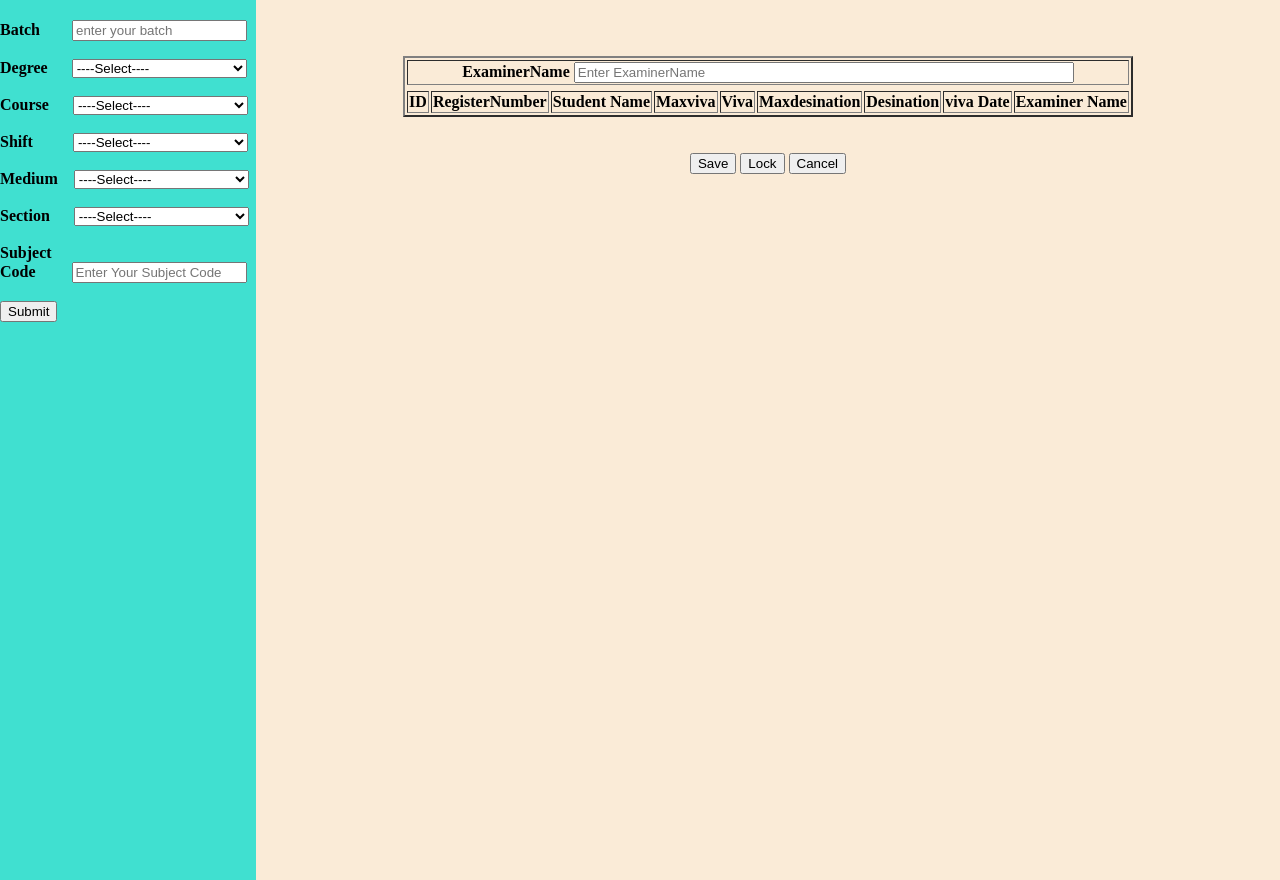
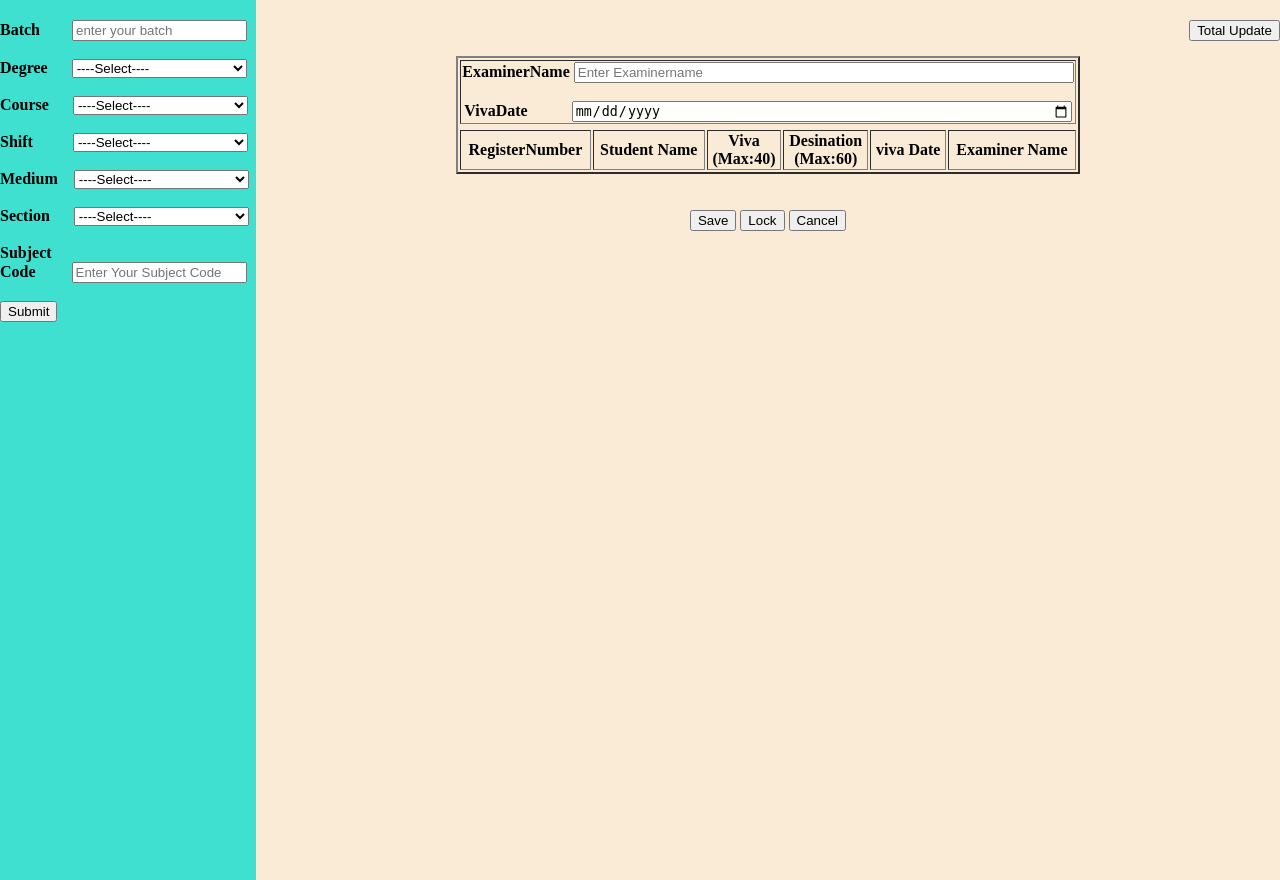
Before and after one commit to ShaluBaby143/collegemarksheet, a PHP site: page / in a window 1280 px wide. Run offline with PHP 8.4, Linux system fonts and the light colour scheme.

Commit message:
Add files via upload

```diff
--- a/index.php
+++ b/index.php
@@ -66,21 +66,22 @@
 
 <div class="split right">
   <form action="" method="post">
+    <button type="submit" name="submit" value="check" style="float: right;">Total Update</button>
   <center>
     <table border="2">
-      <tr><td colspan="11">
+      <tr><td colspan="8">
         <center><label for="examinername"><strong>ExaminerName</strong></label>
-  <input type="text" name="examinername" id="examinername" placeholder="Enter ExaminerName" style="width: 500px;" /></td></tr></center>
+        <input type="text" id="examinername" name="examinername"  placeholder="Enter Examinername" style="width:500px;">
+  <br><br>
+        <center><label for="vivadate"><strong>VivaDate</strong></label>&nbsp;&nbsp;&nbsp;&nbsp;&nbsp;&nbsp;&nbsp;&nbsp;&nbsp;&nbsp;
+      <input type="date" id="vivadate" name="vivadate" value="vivadate" style="width:500px;"></td></tr>
   <br><br>
   <tr></tr><tr></tr>
 <tr>
-        <th>ID</th>
         <th>RegisterNumber</th>
         <th>Student Name </th>
-        <th>Maxviva </th>
-        <th>Viva</th>
-        <th>Maxdesination</th>
-        <th>Desination</th>
+        <th>Viva<br>(Max:40)</th>
+        <th>Desination<br>(Max:60)</th>
         <th>viva Date</th>
         <th>Examiner Name</th>
       </tr>
@@ -98,7 +99,7 @@ if(isset($_POST['submit']))
   $medium = $_POST['medium'];
   $section = $_POST['section'];
   $subjectcode = $_POST['subjectcode'];
-  $query = "SELECT sid,registernumber,studentname,maxviva,maxdesination,viva,desination,vivadate,examinername FROM marksheetstudentdetails WHERE batch='$batch' AND degree='$degree' AND course='$course' AND shift='$shift' AND medium='$medium' AND section='$section' AND subjectcode='$subjectcode'";
+  $query = "SELECT registernumber,studentname,viva,desination,vivadate,examinername FROM marksheetstudentdetails WHERE batch='$batch' AND degree='$degree' AND course='$course' AND shift='$shift' AND medium='$medium' AND section='$section' AND subjectcode='$subjectcode'";
   //echo $query;
   $selectresult = mysqli_query($conn,$query);
   while ($row = mysqli_fetch_assoc($selectresult))
@@ -106,18 +107,15 @@ if(isset($_POST['submit']))
     GLOBAL $i;
     ?>
       <tr>
-        <td><input type="text" id="sid" name="<?php echo "sid".$i;?>" value="<?php echo isset($_POST['sid']) ? $_POST['sid'] : $row['sid'] ?>"  readonly style="border-style:none;outline:none;background-color:transparent; width:25px;"></td>
         <td><input type="text" id="registernumber" name="<?php echo "registernumber".$i;?>" value="<?php echo $row['registernumber'];?>" readonly style="border-style:none;outline:none;background-color:transparent; width:100px;"></td>
         <input type="hidden" name="ivalue" value="<?php echo $i;?>" readonly style="border-style:none;outline:none;background-color:transparent;">
         <td><input type="text" id="studentname" name="studentname" value="<?php echo $row['studentname'];?>" readonly style="border-style:none;outline:none;background-color:transparent; width:150px;"></td>
-        <td><input type="text" id="maxviva" name="maxviva" value="<?php echo $row['maxviva'];?>" readonly style="border-style:none;outline:none;background-color:transparent; width:25px;"></td>
         <td><input type="text" id="viva"  name="<?php echo "viva".$i;?>" value="<?php echo $row['viva'];?>" style="border-style:none;outline:none;background-color:transparent; width:50px;"></td>
-        <td><input type="text" id="maxdesination" name="maxdesination" value="<?php echo $row['maxdesination'];?>" readonly style="border-style:none;outline:none;background-color:transparent; width:100px;"></td>
         <td><input type="text" id="desination"  name="<?php echo "desination".$i;?>" value="<?php echo $row['desination'];?>"  style="border-style:none;outline:none;background-color:transparent; width:50px;"></td>
         <td><input type="date" id="vivadate" name="<?php echo "vivadate".$i;?>" value="<?php echo $row['vivadate'];?>" style="border-style:none;outline:none;background-color:transparent; width:125px;"></td>
-        <td><input type="text" id="examinername" name="<?php echo "examinername".$i;?>" value="<?php echo $row['examinername'];?>"  style="border-style:none;outline:none;background-color:transparent; width:125px;"></td>
+        <td ><input type="text" id="examinername" name="<?php echo "examinername".$i;?>" value="<?php echo $row['examinername'];?>"  style="border-style:none;outline:none;background-color:transparent; width:150px;"></td>
         <td><button type="submit" name="submit" value="<?php echo "update".$i;?>">Update</button></td>
-        <td><input type="checkbox" name="checkbox[]" value="<?php echo $row['sid'];?>"></td>
+        <td><input type="checkbox" name="checkbox[]" value="<?php echo $row['registernumber'];?>"></td>
       </tr>
     <?php
   $i++;
@@ -137,26 +135,41 @@ if(isset($_POST['submit']))
   if(isset($_POST['checkbox']))
   {
     //print_r($_POST['checkbox']);
-    $set = "SELECT sid,registernumber,studentname,maxviva,maxdesination,viva,desination,vivadate,examinername FROM marksheetstudentdetails WHERE
-    sid IN (".$var.")";
+    GLOBAL $i;
+  //echo $i;
+  for($j=1;$j<=$_POST['ivalue'];$j++)
+  {
+  $val ='viva'.$j;
+  $viva = $_POST[$val];
+  $des = 'desination'.$j;
+  $desination = $_POST[$des];
+  $vi = 'vivadate'.$j;
+  $vivadate = $_POST[$vi];
+  $exam = 'examinername'.$j;
+  $examinername = $_POST[$exam];
+  }
+  if($viva != "" && $desination != "" && $vivadate != "" && $examinername != "")
+    {
+    $set = "SELECT registernumber,studentname,viva,desination,vivadate,examinername FROM marksheetstudentdetails WHERE
+    registernumber IN (".$var.")";
     //echo $set;
     $sql = mysqli_query($conn,$set);
-  }
   while($result = mysqli_fetch_assoc($sql))
   {?>
   <tr>
-    <td><?php echo $result['sid'];?></td>
     <td><?php echo $result['registernumber'];?></td>
     <td><?php echo $result['studentname'];?></td>
-    <td><?php echo $result['maxviva'];?></td>
     <td><?php echo $result['viva'];?></td>
-    <td><?php echo $result['maxdesination'];?></td>
     <td><?php echo $result['desination'];?></td>
     <td><?php echo $result['vivadate'];?></td>
     <td><?php echo $result['examinername'];?></td>
   </tr>
   <?php
   }
+
+}
+}
+echo '<script>alert("Locked Is Selected")</script>';
 }
 else if($_POST['submit'] == 'clear')
 {
@@ -172,24 +185,20 @@ else if($_POST['submit'] == 'clear')
   if(isset($_POST['checkbox']))
   {
     //print_r($_POST['checkbox']);
-    $set = "SELECT sid,registernumber,studentname,maxviva,maxdesination,viva,desination,vivadate,examinername FROM marksheetstudentdetails WHERE
-    sid NOT IN (".$var.")";
+    $set = "SELECT registernumber,studentname,maxviva,maxdesination,viva,desination,vivadate,examinername FROM marksheetstudentdetails WHERE registernumber NOT IN (".$var.")";
     //echo $set;
     $sql = mysqli_query($conn,$set);
   }
   while($result = mysqli_fetch_assoc($sql))
   {?>
     <tr>
-    <td><?php echo $result['sid'];?></td>
     <td><?php echo $result['registernumber'];?></td>
     <td><?php echo $result['studentname'];?></td>
-    <td><?php echo $result['maxviva'];?></td>
     <td><input type="text" id="viva" value="<?php echo $result['viva'];?>" style="border-style: none;outline: none;background-color: transparent;width: 25px;"></td>
-    <td><?php echo $result['maxdesination'];?></td>
-    <td><input type="text" id="desination" value="<?php echo $result['desination'];?>" style="border-style: none;outline: none;background-color: transparent;width: 25px;"></td>
+    <td><input type="text" id="desination" value="<?php echo $result['desination'];?>" style="border-style: none;outline: none;background-color: transparent;"></td>
     <td><input type="date" id="vivadate" value="<?php echo $result['vivadate'];?>" style="border-style: none;outline: none;background-color: transparent;width: 125px;"></td>
     <td><input type="text" id="examinername" value="<?php echo $result['examinername'];?>" style="border-style: none;outline: none;background-color: transparent;width: 150px;"></td>
-    <td><input type="checkbox" name="checkbox[]" value="<?php echo $row['sid'];?>"></td>
+    <td><input type="checkbox" name="checkbox[]" value="<?php echo $row['registernumber'];?>"></td>
   </tr>
     <?php
   }
@@ -206,7 +215,7 @@ else if($_POST['submit'] == 'clear')
   //echo $var;
   if(isset($_POST['checkbox']))
   {
-    $pack = "UPDATE marksheetstudentdetails SET viva = NULL,desination=NULL,vivadate=NULL,examinername=NULL WHERE sid IN (".$var.")";
+    $pack = "UPDATE marksheetstudentdetails SET viva = NULL,desination=NULL,vivadate=NULL,examinername=NULL WHERE registernumber IN (".$var.")";
     $pack1 = mysqli_query($conn,$pack);
     if($pack1)
     {
@@ -226,7 +235,7 @@ else if($_POST['submit'] == 'save')
   //echo $i;
   for($j=1;$j<=$_POST['ivalue'];$j++)
   {
-  $var = 'sid'.$j;
+  $var = 'registernumber'.$j;
   $sid1 = $_POST[$var];
   $val ='viva'.$j;
   $viva = $_POST[$val];
@@ -236,13 +245,13 @@ else if($_POST['submit'] == 'save')
   $vivadate = $_POST[$vi];
   if(($viva == 'AAA' || $viva == 'TC' || $viva <= '40') && ($desination == 'AAA' || $desination == 'TC' || $desination <= '60'))
   {
-  $update = "UPDATE marksheetstudentdetails SET viva='$viva',desination='$desination',vivadate='$vivadate' WHERE sid ='$sid1'";
+  $update = "UPDATE marksheetstudentdetails SET viva='$viva',desination='$desination',vivadate='$vivadate' WHERE registernumber ='$sid1'";
   //echo $update;
   $sim=mysqli_query($conn,$update);
   if($sim)
   {
    //echo "update success";
-    $query = "SELECT sid,registernumber,studentname,maxviva,viva,maxdesination,desination,vivadate,examinername FROM marksheetstudentdetails WHERE sid ='$sid1' ";
+    $query = "SELECT registernumber,studentname,viva,desination,vivadate,examinername FROM marksheetstudentdetails WHERE registernumber ='$sid1' ";
   //echo $query;
   $selectresult = mysqli_query($conn,$query);
   while ($row = mysqli_fetch_assoc($selectresult))
@@ -250,18 +259,15 @@ else if($_POST['submit'] == 'save')
     GLOBAL $i;
     ?>
       <tr>
-        <td><input type="text" id="sid" name="<?php echo "sid".$i;?>" value="<?php echo isset($_POST['sid']) ? $_POST['sid'] : $row['sid'] ?>"  readonly style="border-style:none;outline:none;background-color:transparent; width:25px;"></td>
         <td><input type="text" id="registernumber" name="<?php echo "registernumber".$i;?>" value="<?php echo $row['registernumber'];?>" readonly style="border-style:none;outline:none;background-color:transparent; width:100px;"></td>
         <input type="hidden" name="ivalue" value="<?php echo $i;?>" readonly style="border-style:none;outline:none;background-color:transparent;">
         <td><input type="text" id="studentname" name="studentname" value="<?php echo $row['studentname'];?>" readonly style="border-style:none;outline:none;background-color:transparent; width:150px;"></td>
-        <td><input type="text" id="maxviva" name="maxviva" value="<?php echo $row['maxviva'];?>" readonly style="border-style:none;outline:none;background-color:transparent; width:25px;"></td>
         <td><input type="text" id="viva"   name="<?php echo "viva".$i;?>" value="<?php echo $row['viva'];?>"  style="border-style:none;outline:none;background-color:transparent; width:50px;"></td>
-        <td><input type="text" id="maxdesination" name="maxdesination" value="<?php echo $row['maxdesination'];?>" readonly style="border-style:none;outline:none;background-color:transparent; width:100px;"></td>
         <td><input type="text" id="desination"   name="<?php echo "desination".$i;?>" value="<?php echo $row['desination'];?>"  style="border-style:none;outline:none;background-color:transparent; width:50px;"></td>
         <td><input type="date" id="vivadate" name="<?php echo "vivadate".$i;?>" value="<?php echo $row['vivadate'];?>" style="border-style:none;outline:none;background-color:transparent; width:125px;"></td>
-        <td><input type="text" id="examinername" name="<?php echo "examinername".$i;?>" value="<?php echo $row['examinername'];?>"  style="border-style:none;outline:none;background-color:transparent; width:125px;"></td>
+        <td><input type="text" id="examinername" name="<?php echo "examinername".$i;?>" value="<?php echo $row['examinername'];?>"  style="border-style:none;outline:none;background-color:transparent; width:150px;"></td>
         <td><button type="submit" name="submit" value="<?php echo "update".$i;?>">Update</button></td>
-        <td><input type="checkbox" name="checkbox[]" value="<?php echo $row['sid'];?>"></td>
+        <td><input type="checkbox" name="checkbox[]" value="<?php echo $row['registernumber'];?>"></td>
       </tr>
     <?php
   $i++;
@@ -271,6 +277,44 @@ else if($_POST['submit'] == 'save')
   else
   {
     echo'<script>alert("Failed To Update")</script>';
+  }
+}
+echo '<script>alert("Update Successfully")</script>';
+}
+else if($_POST['submit'] == 'check')
+{
+  GLOBAL $i;
+  //echo $i;
+  for($j=1;$j<=$_POST['ivalue'];$j++)
+  {
+  $var = 'registernumber'.$j;
+  $sid1 = $_POST[$var];
+  $exam = 'examinername'.$j;
+  $examinername = $_POST['examinername'];
+  $vi1 = 'vivadate'.$j;
+  $vivadate = $_POST['vivadate'];
+  $check = "UPDATE marksheetstudentdetails SET examinername = '$examinername',vivadate = '$vivadate' WHERE registernumber = '$sid1'";
+  $che=mysqli_query($conn,$check);
+  if($che)
+  {
+    //echo "update success";
+    $sel = "SELECT registernumber,studentname,viva,desination,vivadate,examinername FROM marksheetstudentdetails WHERE registernumber = '$sid1'";
+    $selquery = mysqli_query($conn,$sel);
+    while($row = mysqli_fetch_assoc($selquery))
+    {?>
+      <tr><td><?php echo $row['registernumber'];?></td>
+          <td><?php echo $row['studentname'];?></td>
+          <td><?php echo $row['viva'];?></td>
+          <td><?php echo $row['desination'];?></td>
+          <td><?php echo $row['vivadate'];?></td>
+          <td><?php echo $row['examinername'];?></td>
+      </tr>
+      <?php
+    }
+  }
+  else
+  {
+    echo "update not success";
   }
   }
   echo '<script>alert("Update Successfully")</script>';
@@ -292,7 +336,7 @@ else
       $sim=mysqli_query($conn,$update1);
     if($sim)
     {
-          $query = "SELECT sid,registernumber,studentname,maxviva,maxdesination,viva,desination,vivadate,examinername FROM marksheetstudentdetails WHERE registernumber ='$registernumber' ";
+      $query = "SELECT registernumber,studentname,viva,desination,vivadate,examinername FROM marksheetstudentdetails WHERE registernumber ='$registernumber' ";
     //echo $query;
     $selectresult = mysqli_query($conn,$query);
     while ($row = mysqli_fetch_assoc($selectresult))
@@ -300,18 +344,15 @@ else
       GLOBAL $i;
       ?>
       <tr>
-        <td><input type="text" id="sid" name="<?php echo "sid".$i;?>" value="<?php echo isset($_POST['sid']) ? $_POST['sid'] : $row['sid'] ?>"  readonly style="border-style:none;outline:none;background-color:transparent; width:25px;"></td>
         <td><input type="text" id="registernumber" name="<?php echo "registernumber".$i;?>" value="<?php echo $row['registernumber'];?>" readonly style="border-style:none;outline:none;background-color:transparent; width:100px;"></td>
         <input type="hidden" name="ivalue" value="<?php echo $i;?>" readonly style="border-style:none;outline:none;background-color:transparent;">
         <td><input type="text" id="studentname" name="studentname" value="<?php echo $row['studentname'];?>" readonly style="border-style:none;outline:none;background-color:transparent; width:150px;"></td>
-        <td><input type="text" id="maxviva" name="maxviva" value="<?php echo $row['maxviva'];?>" readonly style="border-style:none;outline:none;background-color:transparent; width:25px;"></td>
-        <td><input type="text" id="maxdesination" name="maxdesination" value="<?php echo $row['maxdesination'];?>" readonly style="border-style:none;outline:none;background-color:transparent; width:100px;"></td>
         <td><input type="number" id="viva"  max="40" name="<?php echo "viva".$i;?>" value="<?php echo $row['viva'];?>"  style="border-style:none;outline:none;background-color:transparent; width:50px;"></td>
         <td><input type="number" id="desination"  max="60" name="<?php echo "desination".$i;?>" value="<?php echo $row['desination'];?>"  style="border-style:none;outline:none;background-color:transparent; width:50px;"></td>
         <td><input type="date" id="vivadate" name="<?php echo "vivadate".$i;?>" value="<?php echo $row['vivadate'];?>" style="border-style:none;outline:none;background-color:transparent; width:125px;"></td>
-        <td><input type="text" id="examinername" name="<?php echo "examinername".$i;?>" value="<?php echo $row['examinername'];?>"  style="border-style:none;outline:none;background-color:transparent; width:125px;"></td>
+        <td><input type="text" id="examinername" name="<?php echo "examinername".$i;?>" value="<?php echo $row['examinername'];?>"  style="border-style:none;outline:none;background-color:transparent; width:150px;"></td>
         <td><button type="submit" name="submit" value="<?php echo "update".$i;?>">Update</button></td>
-        <td><input type="checkbox" name="checkbox[]" value="<?php echo $row['sid'];?>"></td>
+        <td><input type="checkbox" name="checkbox[]" value="<?php echo $row['registernumber'];?>"></td>
       </tr>
     <?php
   $i++;
```
Lines whose indentation alone changed are shown as unchanged.
